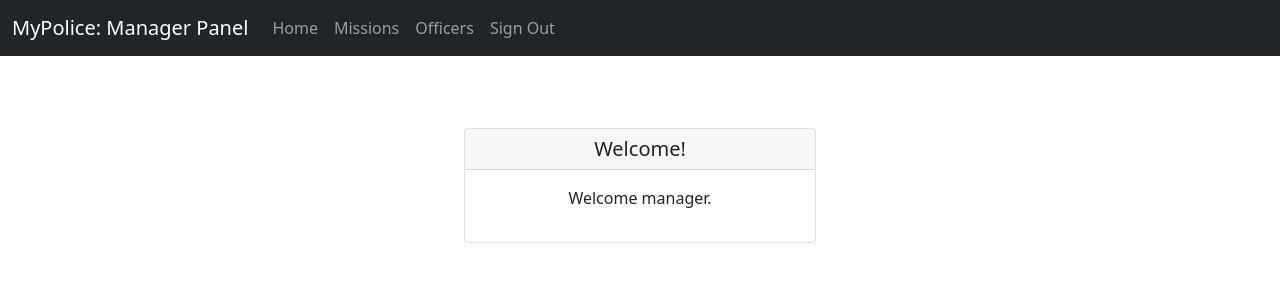
After one commit to mohammadsj2/MyPolice, a Django app: template templates/manager/home.html in a window 1280 px wide. The commit adds this page. Shown: the top 300 px of the page. Run offline with Django 3.2, Linux system fonts and the light colour scheme; the template is opened without the code that fills it, so the values that code supplies are empty; some libraries are stand-ins or nearby versions.

Commit message:
Create manager/home.html #24

```diff
--- a/templates/manager/base.html
+++ b/templates/manager/base.html
@@ -19,7 +19,7 @@
                 <div class="collapse navbar-collapse" id="navbarSupportedContent">
                   <ul class="navbar-nav me-auto mb-2 mb-lg-0">
                     <li class="nav-item">
-                      <a class="nav-link" aria-current="page" href="#">Home</a>
+                      <a class="nav-link" aria-current="page" href="/manager">Home</a>
                     </li>
                     <li class="nav-item">
                       <a class="nav-link" aria-current="page" href="#">Missions</a>
@@ -28,7 +28,7 @@
                       <a class="nav-link" aria-current="page" href="#">Officers</a>
                     </li>
                       <li class="nav-item">
-                      <a class="nav-link" aria-current="page" href="#">Sign Out</a>
+                      <a class="nav-link" aria-current="page" href="/manager/signout">Sign Out</a>
                     </li>
                   </ul>
                 </div>
--- /dev/null
+++ b/templates/manager/home.html
@@ -0,0 +1,14 @@
+{% extends "manager/base.html" %}
+
+{% block title %}Home{% endblock %}
+
+{% block content %}
+    <br/><br/><br/>
+    <div class="card w-75 text-center mb-3 mx-auto" style="max-width: 22rem;">
+        <h5 class="card-header">Welcome!</h5>
+        <div class="card-body">
+            <p>Welcome manager.</p>
+        </div>
+    </div>
+
+{% endblock %}
```
